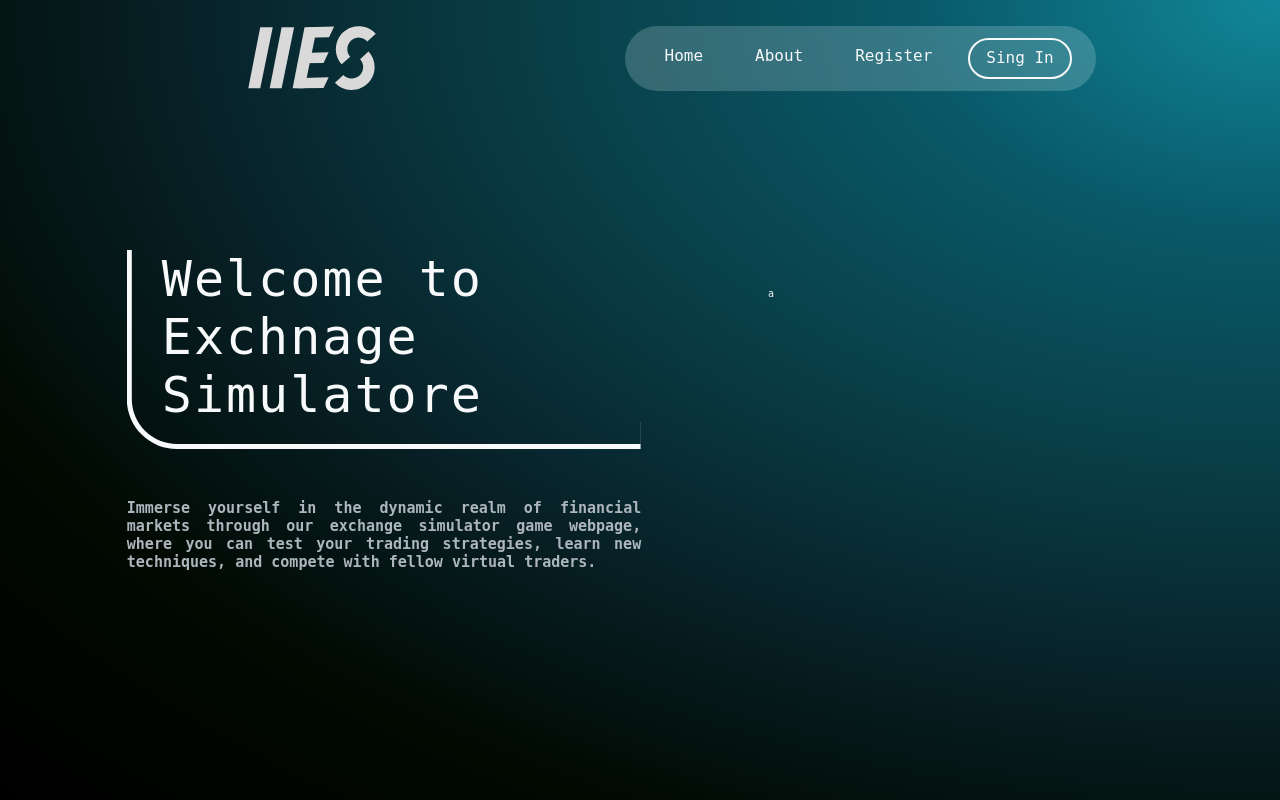
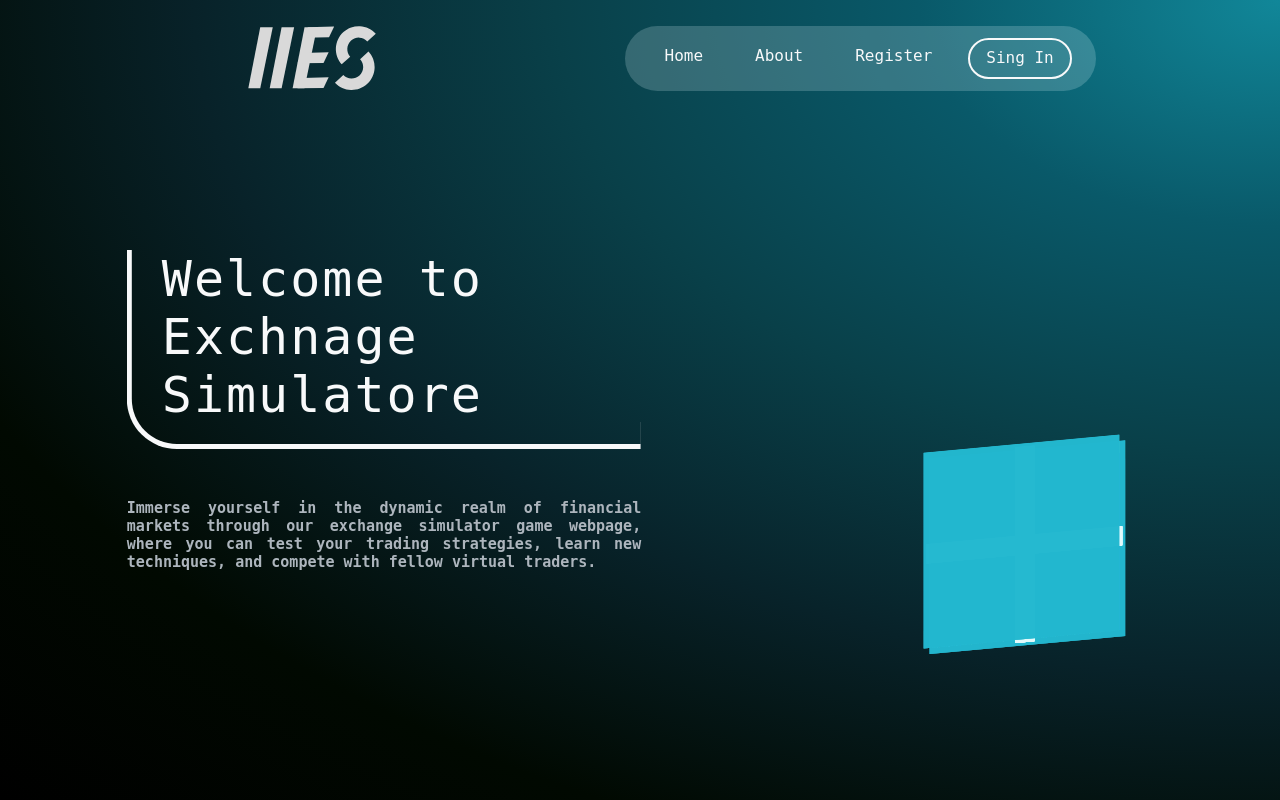
Before and after one commit to BrunBruno/ExchangeSimulatorFront, a React (Vite) app in the folder exchange-simulator/: page / in a window 1280 px wide. Built offline with nearby package versions, Linux system fonts and the light colour scheme.

Commit message:
Add figure

```diff
--- a/exchange-simulator/src/components/home-page/hero-section/Hero.jsx
+++ b/exchange-simulator/src/components/home-page/hero-section/Hero.jsx
@@ -1,10 +1,47 @@
 import classes from "./Hero.module.scss";
 
+import { useEffect, useRef } from "react";
+
 function Hero() {
+  const rotations = [
+    "",
+    "rotateX(90deg)",
+    "rotateX(-90deg)",
+    "rotateY(-90deg)",
+    "rotateY(90deg)",
+    "rotateY(180deg)",
+  ];
+  const figureRef = useRef(null);
+  const handleResize = () => {
+    if (figureRef && figureRef.current) {
+      const figure = figureRef.current;
+      figure.childNodes.forEach((d, i) => {
+        const transformSize = figure.offsetWidth / 2;
+
+        d.style.transform = `${rotations[i]} translateZ(${
+          transformSize * 1.5
+        }px)`;
+        d.childNodes.forEach((p, i) => {
+          if (i !== 0 && i !== d.childNodes.length - 1) {
+            p.style.transform = `${rotations[i]} translateZ(${transformSize}px)`;
+          }
+        });
+      });
+    }
+  };
+
+  useEffect(() => {
+    window.addEventListener("resize", handleResize);
+
+    return () => {
+      window.removeEventListener("resize", handleResize);
+    };
+  }, []);
+
   return (
     <div className={classes.hero}>
       <div className={classes["hero__content"]}>
-        <div className={classes["hero__content__into"]}>
+        <div className={classes["hero__content__intro"]}>
           <h1>
             Welcome to <br /> Exchnage Simulatore
           </h1>
@@ -17,7 +54,58 @@ function Hero() {
         </div>
       </div>
 
-      <div className={classes["hero__intro_figure"]}>a</div>
+      <div className={classes["hero__f-container"]}>
+        <div ref={figureRef} className={classes["hero__f-container__figure"]}>
+          <div>
+            <p></p>
+            <p></p>
+            <p></p>
+            <p></p>
+            <p></p>
+            <p></p>
+          </div>
+          <div>
+            <p></p>
+            <p></p>
+            <p></p>
+            <p></p>
+            <p></p>
+            <p></p>
+          </div>
+          <div>
+            <p></p>
+            <p></p>
+            <p></p>
+            <p></p>
+            <p></p>
+            <p></p>
+          </div>
+          <div>
+            <p></p>
+            <p></p>
+            <p></p>
+            <p></p>
+            <p></p>
+            <p></p>
+          </div>
+          <div>
+            <p></p>
+            <p></p>
+            <p></p>
+            <p></p>
+            <p></p>
+            <p></p>
+          </div>
+          <div>
+            <p></p>
+            <p></p>
+            <p></p>
+            <p></p>
+            <p></p>
+            <p></p>
+          </div>
+        </div>
+      </div>
     </div>
   );
 }
--- a/exchange-simulator/src/components/home-page/hero-section/Hero.module.scss
+++ b/exchange-simulator/src/components/home-page/hero-section/Hero.module.scss
@@ -10,7 +10,7 @@
     width: 60%;
     height: 100%;
 
-    &__into {
+    &__intro {
       position: absolute;
       top: 50%;
       left: 50%;
@@ -42,11 +42,79 @@
     }
   }
 
-  &__intro_figure {
+  &__f-container {
     position: absolute;
     bottom: 0;
     right: 0;
     width: 40%;
     aspect-ratio: 1 / 1;
+    display: flex;
+    justify-content: center;
+    align-items: center;
+
+    &__figure {
+      width: 40%;
+      height: 40%;
+      position: relative;
+      transform-style: preserve-3d;
+      animation: rotateAnimation 10s infinite linear;
+
+      div {
+        position: absolute;
+        width: 100%;
+        height: 100%;
+        transform-style: preserve-3d;
+        display: flex;
+        justify-content: center;
+        align-items: center;
+
+        p {
+          position: absolute;
+
+          // background-color: rgba(red, 0.5);
+          &:nth-child(1) {
+            background-color: rgba($main-color5, 0.5);
+            width: 100%;
+            height: 100%;
+            transform: translateZ(10px);
+          }
+          &:nth-child(2) {
+            background-color: $main-color0;
+            width: 100%;
+            height: 20px;
+          }
+          &:nth-child(3) {
+            background-color: $main-color0;
+            width: 100%;
+            height: 20px;
+          }
+          &:nth-child(4) {
+            background-color: $main-color0;
+            width: 20px;
+            height: 100%;
+          }
+          &:nth-child(5) {
+            background-color: $main-color0;
+            width: 20px;
+            height: 100%;
+          }
+          &:nth-child(6) {
+            background-color: rgba($main-color5, 0.5);
+            width: 100%;
+            height: 100%;
+            transform: translateZ(-10px);
+          }
+        }
+      }
+    }
+
+    @keyframes rotateAnimation {
+      0% {
+        transform: rotateX(0deg) rotateY(0deg);
+      }
+      100% {
+        transform: rotateX(360deg) rotateY(360deg);
+      }
+    }
   }
 }
```
